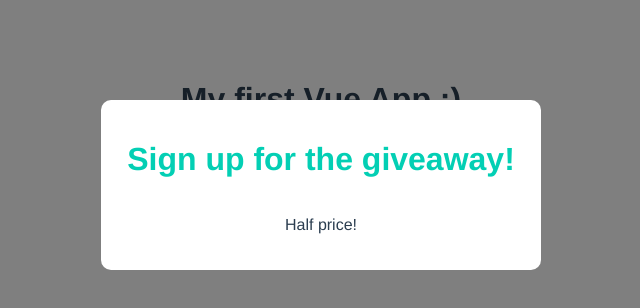
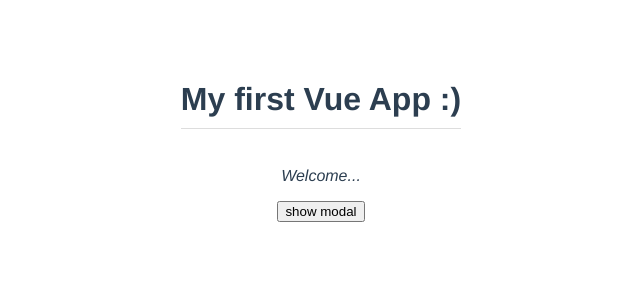
Before and after one commit to pikkukurkku/vue_CLI_tutorial, a Vue app: page / in a window 1280 px wide. Shown: the top 308 px of the page, without its empty margins (319-959 px from the left). Built offline with nearby package versions, Linux system fonts and the light colour scheme.

Commit message:
emitting custom eventsd

```diff
--- a/src/App.vue
+++ b/src/App.vue
@@ -1,8 +1,10 @@
 <template>
   <h1>{{ title }}</h1>
-  <Modal header="Sign up for the giveaway!" text="Half price!"/>
-  <!-- <input type="text" ref="name">
-  <button @click="handleClick">click me</button> -->
+  <p>Welcome...</p>
+  <div v-if:="showModal">
+    <Modal :header="header" :text="text" theme="sale" />
+  </div>
+  <button @click="toggleModal">show modal</button>
 </template>
 
 <script>
@@ -14,14 +16,15 @@
   data() {
     return {
       title: "My first Vue App :)",
+      header: "Sign up for the giveaway!",
+      text: "Half price",
+      showModal: false,
     };
   },
   methods: {
-    // handleClick() {
-    //   console.log(this.$refs.name)
-    //   this.$refs.name.classList.add('active')
-    //   this.$refs.name.focus()
-    // }
+    toggleModal() {
+      this.showModal = !this.showModal;
+    },
   },
 };
 </script>
--- a/src/components/Modal.vue
+++ b/src/components/Modal.vue
@@ -1,16 +1,16 @@
 <template>
   <div class="backdrop">
-    <div class="modal">
+    <div class="modal" :class="{ sale: theme === 'sale' }">
       <h1>{{ header }}</h1>
-      <p> {{ text }}</p>
+      <p>{{ text }}</p>
     </div>
   </div>
 </template>
 
 <script>
 export default {
-    props: ['header', 'text'],
-    }
+  props: ["header", "text", "theme"],
+};
 </script>
 
 <!-- <style scoped> -->
@@ -35,6 +35,15 @@
   padding: 0;
 }
 .modal p {
-    font-style: normal;
+  font-style: normal;
+}
+
+.modal.sale {
+  background: crimson;
+  color: white;
+}
+
+.modal.sale h1 {
+  color: white;
 }
 </style>
```
